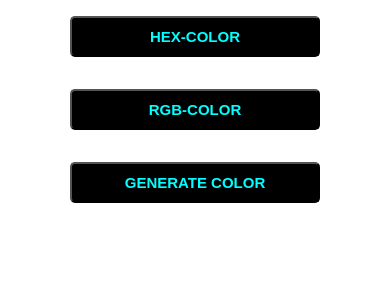
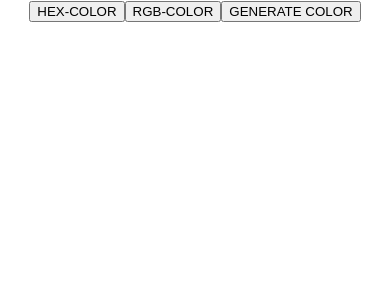
Before and after one commit to Stack-Naveen/20-reactjs-basic-projects, a React (Create React App) app: page / in a window 390 px wide. Shown: the top 300 px of the page. Built offline with nearby package versions, Linux system fonts and the light colour scheme.

Commit message:
Update className for button

```diff
--- a/src/components/accordian/styles.css
+++ b/src/components/accordian/styles.css
@@ -16,7 +16,7 @@
   gap: 10px;
 }
 
-button {
+.AccButton {
   width: 100%;
   max-width: 300px;
   padding: 10px;
@@ -27,7 +27,7 @@ button {
   font-size: 1rem;
 }
 
-button:hover {
+.AccButton:hover {
   color: rgb(74, 209, 209);
   transition: 0.5s ease;
   transform: scale(1.05);
@@ -45,7 +45,7 @@ button:hover {
     font-size: 10px;
   }
 
-  button {
+  .AccButton {
     width: 100%;
     max-width: 250px;
     font-weight: bold;
```
